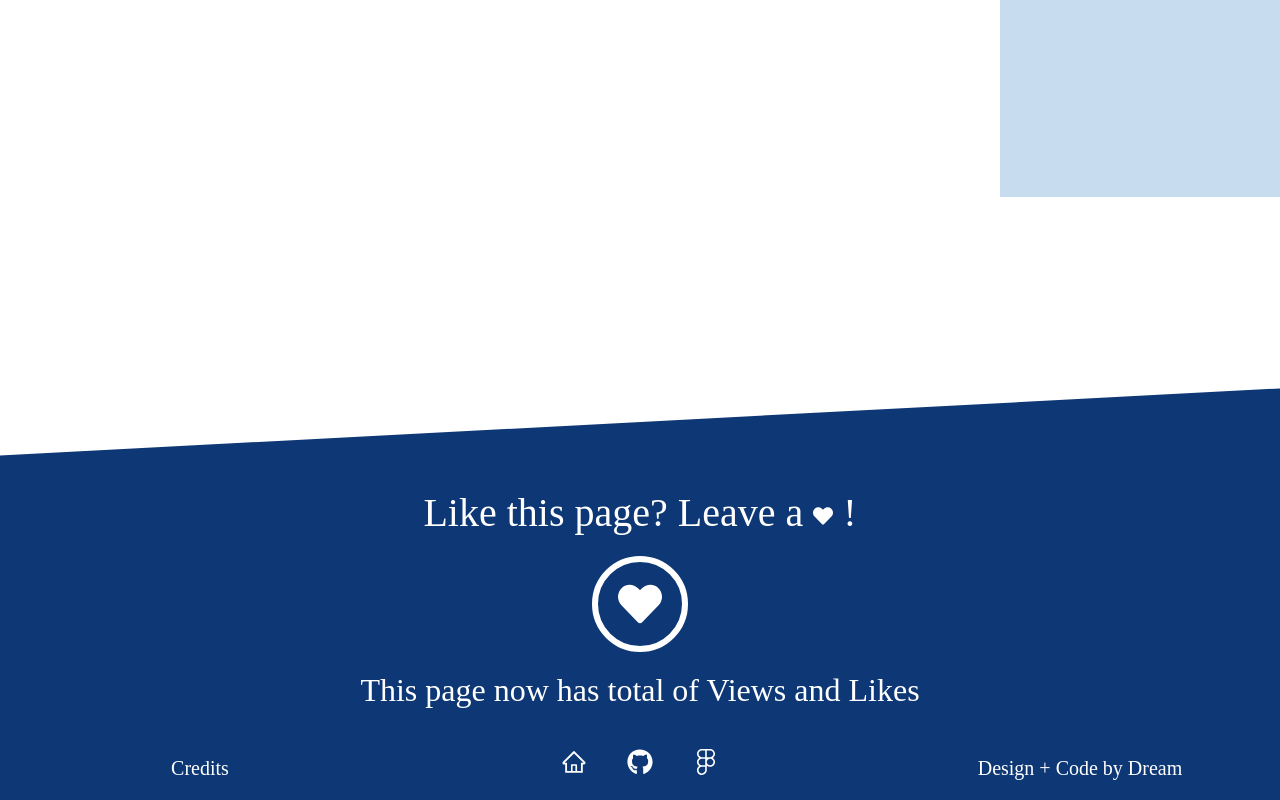
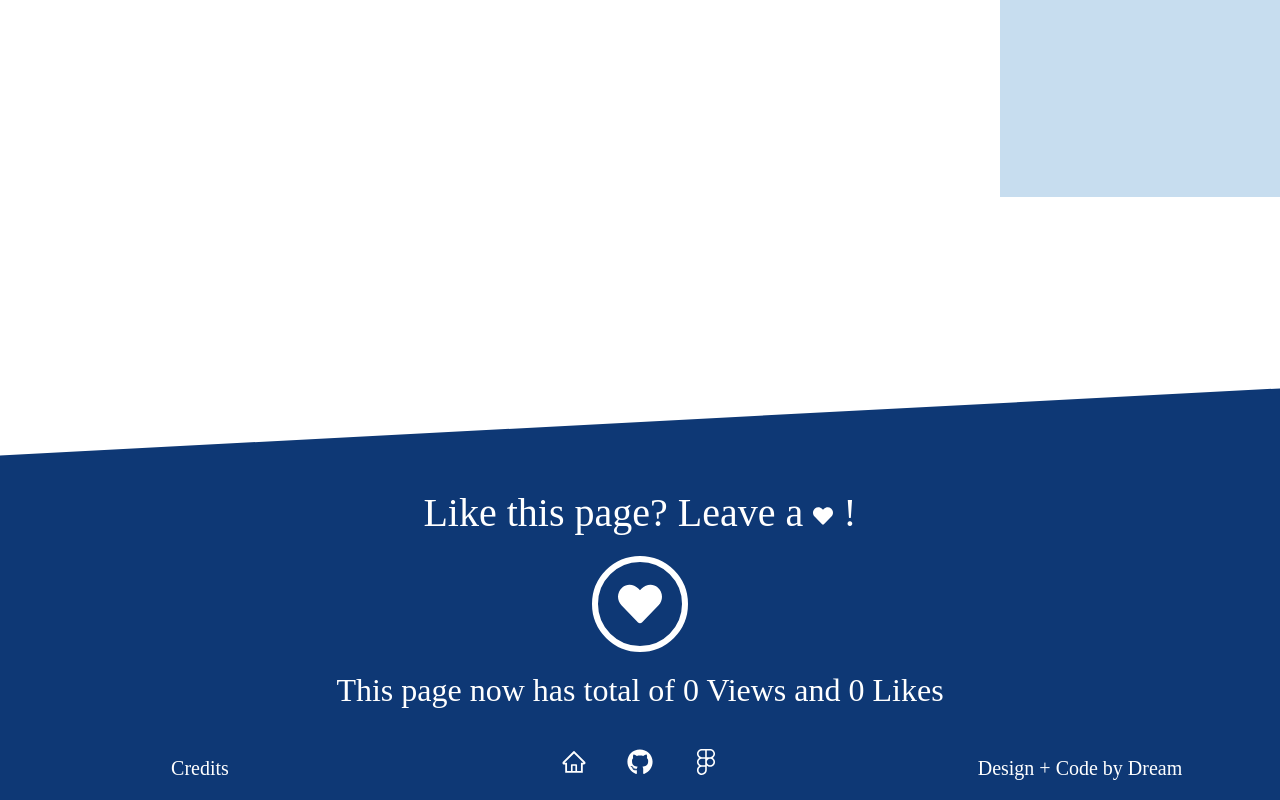
Before and after one commit to ldreaaml/anime-blue-period, a React (Create React App) app: page / in a window 1280 px wide. Shown: the part 3763-4563 px from the top of the page. Built offline with nearby package versions, Linux system fonts and the light colour scheme; no server answers; the database is empty; a web font is replaced by a local one.

Commit message:
add animation

```diff
--- a/package.json
+++ b/package.json
@@ -7,11 +7,13 @@
     "@testing-library/react": "^12.0.0",
     "@testing-library/user-event": "^13.2.1",
     "firebase": "^9.9.1",
+    "framer-motion": "^6.5.1",
     "react": "^17.0.2",
     "react-dom": "^17.0.2",
     "react-icons": "^4.4.0",
     "react-scripts": "5.0.0",
     "react-scroll": "^1.8.7",
+    "react-spring": "^9.5.2",
     "react-spring-3d-carousel": "^1.2.1",
     "web-vitals": "^2.1.0"
   },
--- a/src/components/About/About.jsx
+++ b/src/components/About/About.jsx
@@ -1,11 +1,42 @@
 import React from "react";
 import "./About.css";
 import Blue from "../../img/blue.jpg";
+import { motion, AnimatePresence } from "framer-motion";
+
 const About = () => {
+  const container = {
+    hidden: { opacity: 0 },
+    show: {
+      opacity: 1,
+      transition: {
+        delayChildren: 0.5,
+      },
+    },
+  };
   return (
     <div className="about" id="About">
       <div className="a-wrapper">
-        <div className="a-left">
+        <motion.div
+          className="a-left"
+          // initial={{ x: "10%" }}
+          // animate={{ x: "calc(100vw - 100%)" }}
+          // initial={{ backgroundColor: "red", y: "calc(100vw + 100%)" }}
+          // whileInView={{
+          //   backgroundColor: "#ffcccc",
+          //   y: "0",
+          // }}
+          // exit={{
+          //   backgroundColor: "#fffccc",
+          //   transition: {
+          //     backgroundColor: { delay: 0 },
+          //     opacity: { delay: 0.1 },
+          //   },
+          // }}
+          transition={{
+            duration: 1,
+            // delay: 0.5,
+          }}
+        >
           <span>
             About <span>Blue</span> Period
           </span>
@@ -27,8 +58,7 @@ const About = () => {
             by Kodansha USA. An anime television series adaptation by Seven Arcs
             aired from October to December 2021.
           </span>
-          {/* <span>Test</span> */}
-        </div>
+        </motion.div>
         <div className="a-right">
           <div className="image">
             <img src={Blue} alt="" />
--- a/src/components/Footer/Footer.css
+++ b/src/components/Footer/Footer.css
@@ -60,12 +60,12 @@
   align-items: center;
   gap: 1rem;
 }
+.page-stats > span:nth-of-type(2) {
+  font-size: 1.6rem;
+}
 
 .page-stats > span:nth-of-type(1) {
   font-size: 2rem;
-}
-.page-stats > span:nth-of-type(2) {
-  font-size: 1.6rem;
 }
 
 .like-button {
--- a/src/components/Footer/Footer.jsx
+++ b/src/components/Footer/Footer.jsx
@@ -6,12 +6,13 @@ import { AiOutlineHome } from "react-icons/ai";
 import { incrementLikes, incrementViews } from "../../firebase";
 import { useState, useEffect } from "react";
 import { getDatabase, ref, onValue } from "firebase/database";
+import { motion } from "framer-motion";
+import { useSpring, animated, config, set, to } from "react-spring";
 
 const Footer = () => {
   const [likeCount, setLikeCount] = useState(0);
   const [viewCount, setViewCount] = useState(0);
   const [likeStatus, setLikeStatus] = useState(false);
-
   const getStatistic = () => {
     const db = getDatabase();
     const LikesCountRef = ref(db, "blue-period/page_likes");
@@ -34,6 +35,21 @@ const Footer = () => {
     setLikeStatus(!likeStatus);
   };
 
+  const { likesNumber } = useSpring({
+    // reset: true,
+    from: { likesNumber: 0 },
+    likesNumber: likeCount,
+    delay: 100,
+    config: config.molasses,
+  });
+
+  const { viewsNumber } = useSpring({
+    from: { viewsNumber: 0 },
+    viewsNumber: viewCount,
+    delay: 100,
+    config: config.molasses,
+  });
+
   return (
     <div className="footer">
       <div className="footer-content">
@@ -45,15 +61,29 @@ const Footer = () => {
               Like this page? Leave a <FaHeart /> !
             </span>
           )}
-          <div className="like-button" onClick={clickLike}>
+
+          <motion.div
+            className="like-button"
+            onClick={clickLike}
+            whileHover={{ scale: 1.1 }}
+            whileTap={{ scale: 0.9 }}
+          >
             <IconContext.Provider value={{ className: "f-icon" }}>
               <FaHeart
                 className={`heart-icon ${likeStatus ? "liked" : "unlike"}`}
               />
             </IconContext.Provider>
-          </div>
+          </motion.div>
           <span>
-            This page now has total of {viewCount} Views and {likeCount} Likes
+            This page now has total of{" "}
+            <animated.span style={{ fontSize: "1.6rem" }}>
+              {viewsNumber.to((n) => n.toFixed(0))}
+            </animated.span>{" "}
+            Views and{" "}
+            <animated.span style={{ fontSize: "1.6rem" }}>
+              {likesNumber.to((n) => n.toFixed(0))}
+            </animated.span>{" "}
+            Likes
           </span>
         </div>
         <div className="last-line">
--- a/src/components/Quote/QuoteCard.css
+++ b/src/components/Quote/QuoteCard.css
@@ -7,7 +7,8 @@
   height: 27rem;
   max-height: 50rem;
   width: 18rem;
-  z-index: 3;
+  z-index: 4;
+  box-shadow: var(--boxShadow);
 }
 
 .card-active {
--- a/src/components/Quote/QuoteCard.jsx
+++ b/src/components/Quote/QuoteCard.jsx
@@ -1,9 +1,23 @@
-import React from "react";
+import React, { useState } from "react";
+import { useSpring, animated } from "react-spring";
 import "./QuoteCard.css";
 
 const QuoteCard = ({ image, quote, character, isActive }) => {
+  const [isHover, setHover] = useState(false);
+
+  const props = useSpring({
+    transform: isHover ? "scale(1.03)" : "scale(1)",
+    boxShadow: isHover
+      ? "0 20px 25px rgb(0 0 0 / 25%)"
+      : "0 2px 10px rgb(0 0 0 / 8%)",
+  });
   return (
-    <div className={`q-card ${isActive ? "card-active" : "card-inactive"}`}>
+    <animated.div
+      className={`q-card ${isActive ? "card-active" : "card-inactive"}`}
+      style={props}
+      onMouseEnter={() => setHover(true)}
+      onMouseLeave={() => setHover(false)}
+    >
       <div className="card-image">
         <img src={image} alt="" />
       </div>
@@ -11,7 +25,7 @@ const QuoteCard = ({ image, quote, character, isActive }) => {
       <span>{quote}</span>
       <hr />
       <span>{character}</span>
-    </div>
+    </animated.div>
   );
 };
 
```
Also changed, not shown: src/img/Banner_Yatora.jfif (added), 1 other file (tests, documents, lock files or other folders).
